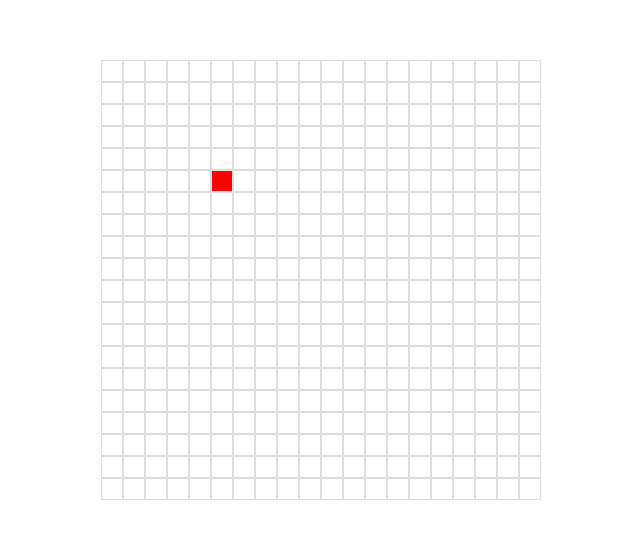
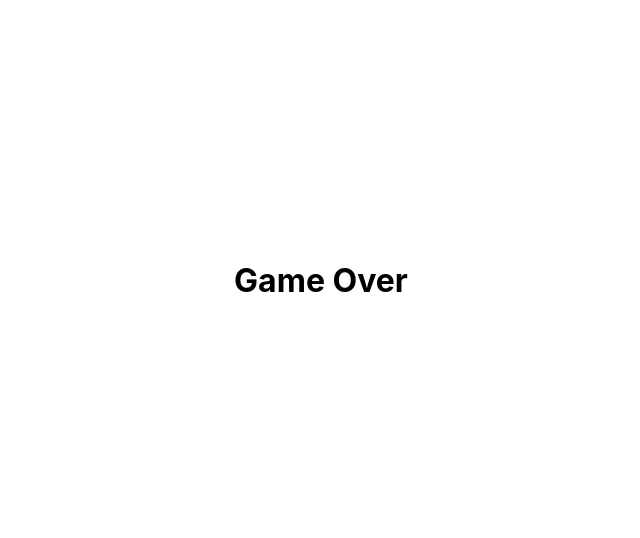
Before and after one commit to eduardomanrique/tests, a React (Create React App) app: page /snake-game in a window 1280 px wide. Shown: the part 120-658 px from the top of the page, without its empty margins (319-959 px from the left). Built offline with nearby package versions, Linux system fonts and the light colour scheme.

Commit message:
Implement snake growth and game-over logic

```diff
--- a/src/App.js
+++ b/src/App.js
@@ -8,6 +8,7 @@ function App() {
   const [snake, setSnake] = useState([[0, 0]]);
   const [direction, setDirection] = useState('RIGHT');
   const [food, setFood] = useState([5, 5]);
+  const [gameOver, setGameOver] = useState(false);
 
   useEffect(() => {
     const handleKeyDown = (e) => {
@@ -40,20 +41,31 @@ function App() {
         default: break;
       }
 
+      if (head[0] < 0 || head[1] < 0 || head[0] >= gridSize || head[1] >= gridSize || newSnake.some(segment => segment[0] === head[0] && segment[1] === head[1])) {
+        setGameOver(true);
+        return;
+      }
+
       newSnake.push(head);
-      newSnake.shift();
+
+      if (head[0] === food[0] && head[1] === food[1]) {
+        setFood([Math.floor(Math.random() * gridSize), Math.floor(Math.random() * gridSize)]);
+      } else {
+        newSnake.shift();
+      }
 
       setSnake(newSnake);
     };
 
-    const interval = setInterval(moveSnake, 200);
-
-    return () => clearInterval(interval);
-  }, [snake, direction]);
+    if (!gameOver) {
+      const interval = setInterval(moveSnake, 200);
+      return () => clearInterval(interval);
+    }
+  }, [snake, direction, food, gameOver]);
 
   return (
     <div className="App">
-      {grid.map((row, i) => (
+      {gameOver ? <h1>Game Over</h1> : grid.map((row, i) => (
         <div key={i} className="row">
           {row.map((cell, j) => (
             <div key={j} className={`cell ${snake.some(segment => segment[0] === i && segment[1] === j) ? 'snake' : ''} ${food[0] === i && food[1] === j ? 'food' : ''}`}></div>
```
